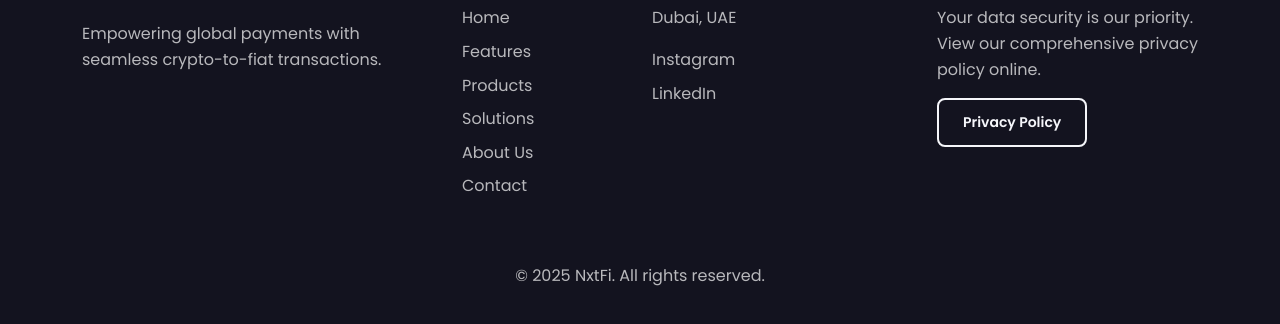
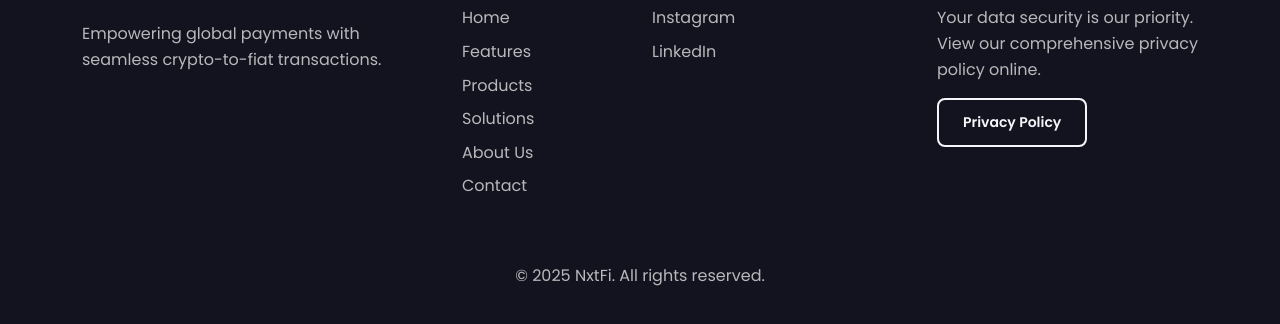
Before and after one commit to DesignBinge/NxtFi, a plain HTML site: page index.html in a window 1280 px wide. Shown: the part 4694-5018 px from the top of the page. Drawn offline with nearby package versions, Linux system fonts and the light colour scheme.

Commit message:
Remove address from footer

```diff
--- a/index.html
+++ b/index.html
@@ -346,7 +346,6 @@
                 </div>
                 <div class="col-lg-3 col-md-4 mb-4">
                     <h5>Connect With Us</h5>
-                    <p>Dubai, UAE</p>
                     <ul class="list-unstyled">
                         <li><a href="https://www.instagram.com/nxtfi_uae">Instagram</a></li>
                         <li><a href="https://www.linkedin.com/company/nxtfi-innovations-inc/">LinkedIn</a></li>
```
